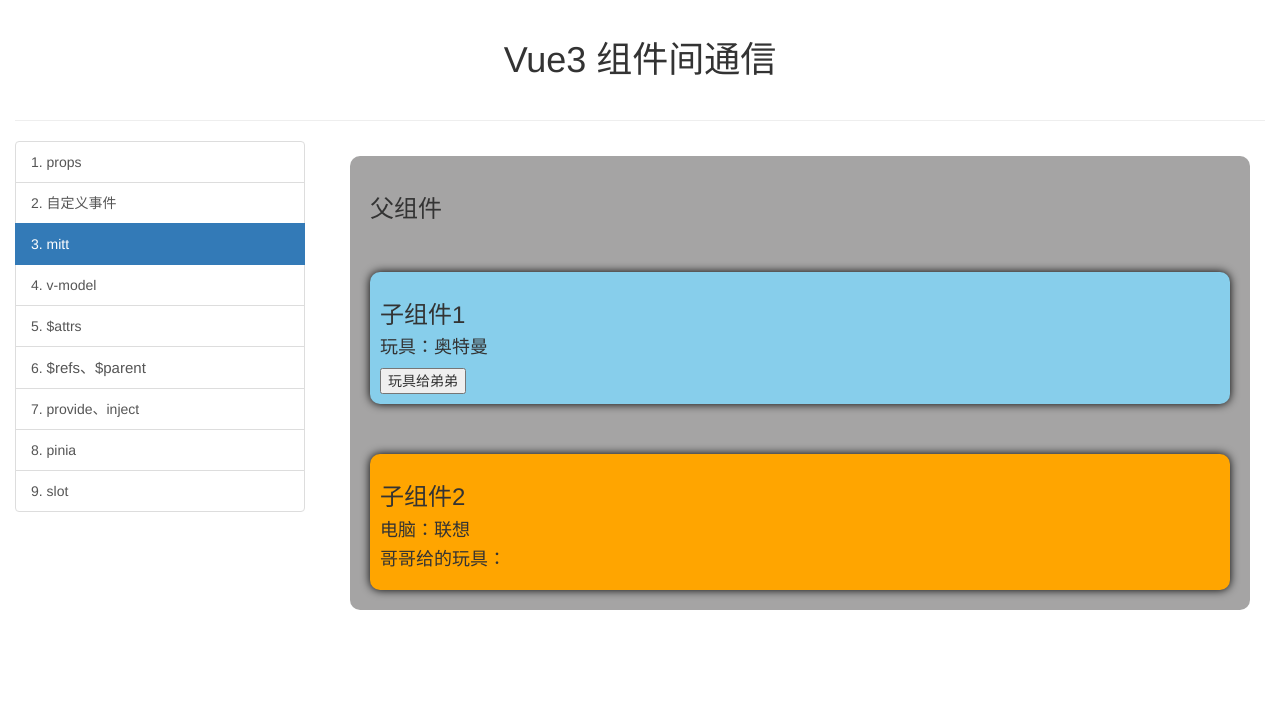
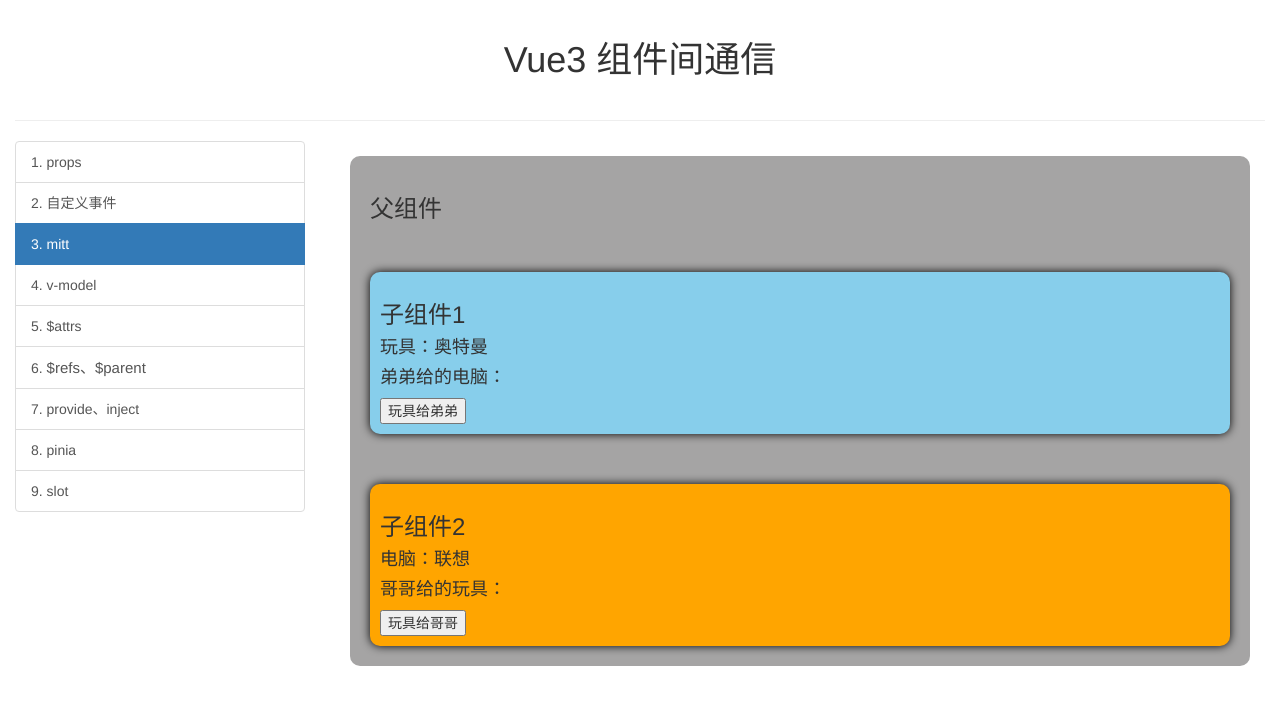
Before and after one commit to PlumDong/vue3-shangguigu-2023, a Vue app: page /mitt in a window 1280 px wide. Shown: the top 704 px of the page. Built offline with nearby package versions, Linux system fonts and the light colour scheme.

Commit message:
组件通信-02_mitt

```diff
--- a/src/pages/03_mitt/Child1.vue
+++ b/src/pages/03_mitt/Child1.vue
@@ -2,16 +2,26 @@
   <div class="child1">
     <h3>子组件1</h3>
 		<h4>玩具：{{ toy }}</h4>
-		<button @click="emitter.emit('send-toy',toy)">玩具给弟弟</button>
+		<h4>弟弟给的电脑：{{ computer }}</h4>
+		<button @click="emitter.emit('send-toy2',toy)">玩具给弟弟</button>
   </div>
 </template>
 
 <script setup lang="ts" name="Child1">
-	import {ref} from 'vue'
+import {onUnmounted, ref} from 'vue'
 	import emitter from '@/utils/emitter';
 
 	// 数据
 	let toy = ref('奥特曼')
+	let computer = ref('')
+  // 给emitter绑定send-toy事件
+  emitter.on('send-toy1',(value:any)=>{
+    computer.value = value
+  })
+// 在组件卸载时解绑send-toy事件
+onUnmounted(()=>{
+  emitter.off('send-toy1')
+})
 </script>
 
 <style scoped>
--- a/src/pages/03_mitt/Child2.vue
+++ b/src/pages/03_mitt/Child2.vue
@@ -3,6 +3,8 @@
     <h3>子组件2</h3>
 		<h4>电脑：{{ computer }}</h4>
 		<h4>哥哥给的玩具：{{ toy }}</h4>
+    <button @click="emitter.emit('send-toy1',toy)">玩具给哥哥</button>
+
   </div>
 </template>
 
@@ -14,12 +16,12 @@
 	let toy = ref('')
 
 	// 给emitter绑定send-toy事件
-	emitter.on('send-toy',(value:any)=>{
+	emitter.on('send-toy2',(value:any)=>{
 		toy.value = value
 	})
 	// 在组件卸载时解绑send-toy事件
 	onUnmounted(()=>{
-		emitter.off('send-toy')
+		emitter.off('send-toy2')
 	})
 </script>
 
--- a/src/utils/emitter.ts
+++ b/src/utils/emitter.ts
@@ -1,7 +1,8 @@
 // 引入mitt
-import mitt from 'mitt'
 
 // 调用mitt得到emitter，emitter能：绑定事件、触发事件
+import mitt from "mitt";
+
 const emitter = mitt()
 
 /* // 绑定事件
```
